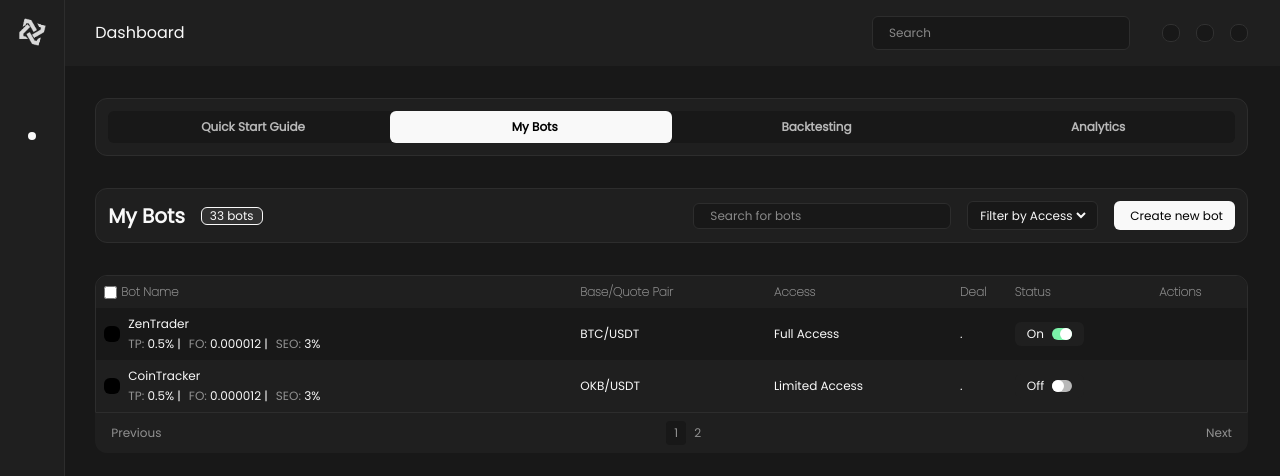
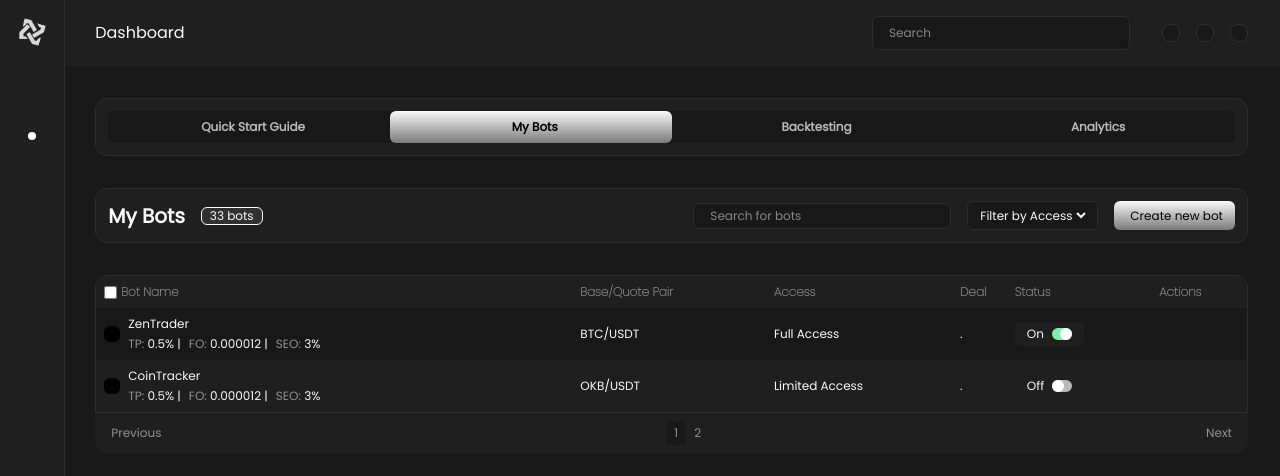
Before and after one commit to Hardy101/liquiDex, a React (Vite) app: page /bots in a window 1280 px wide. Shown: the top 476 px of the page. Built offline with nearby package versions, Linux system fonts and the light colour scheme; some icons are missing.

Commit message:
trade history tabs sections fixed

```diff
--- a/src/components/tradeHistory.tsx
+++ b/src/components/tradeHistory.tsx
@@ -7,8 +7,9 @@ const TradeHistory: React.FC = () => {
     { type: "sell", txt: "Sell Side", amnt: "28" },
   ];
   return (
-    <div className=" text-light-1 text-xs grid gap-4">
-      <div className="bg-dark-2 border border-grey-3 rounded-xl p-3 flex justify-between gap-4">
+    <div className=" text-light-1 text-xs">
+      <div className="bg-dark-2 border border-grey-3 rounded-xl p-3 grid gap-4">
+        <div className="flex justify-between gap-4">
           <h2 className="text-xl font-bold flex gap-4 grow">
             <span className="my-auto">Trade History</span>
             <span className="bg-dark-3 border border-light-1 rounded-md px-2 text-xs font-medium my-auto">
@@ -64,20 +65,23 @@ const TradeHistory: React.FC = () => {
             </div>
           </form>
         </div>
+      </div>
 
+      <div className="mt-8">
         {/* Trades */}
         <ul className="flex gap-4 text-sm border-b pb-2 border-grey-4">
           {/* {asides_nav_link.map(({ icon, path, status }, index) => { */}
           {trade_types.map(({ txt, amnt }, index) => (
             <li className="flex gap-2">
               <span>{txt}</span>
-            <span className="bg-light-1 rounded-md px-2 text-dark-1 text-xs my-auto">
+              <span className="gradient-1 rounded-md px-2 text-dark-1 text-xs my-auto">
                 {amnt}
               </span>
             </li>
           ))}
         </ul>
       </div>
+    </div>
   );
 };
 
--- a/src/pages/bots.tsx
+++ b/src/pages/bots.tsx
@@ -38,7 +38,7 @@ const Bots: React.FC = () => {
                 <li key={index}>
                   <button
                     className={`sec-nav-btn ${
-                      btn == "My Bots" ? "bg-light-1 text-black" : ""
+                      btn == "My Bots" ? "gradient-1 text-black" : ""
                     }`}
                   >
                     <i className={icon}></i>
@@ -79,7 +79,7 @@ const Bots: React.FC = () => {
               </select>
             </form>
 
-            <button className="flex bg-light-1 gap-2 rounded-md pl-2 pr-3 py-1 text-black font-medium">
+            <button className="flex gradient-1 gap-2 rounded-md pl-2 pr-3 py-1 text-black font-medium">
               <i className="lni lni-plus my-auto"></i>
               <span className="my-auto">Create new bot</span>
             </button>
```
Lines whose indentation alone changed are shown as unchanged.
